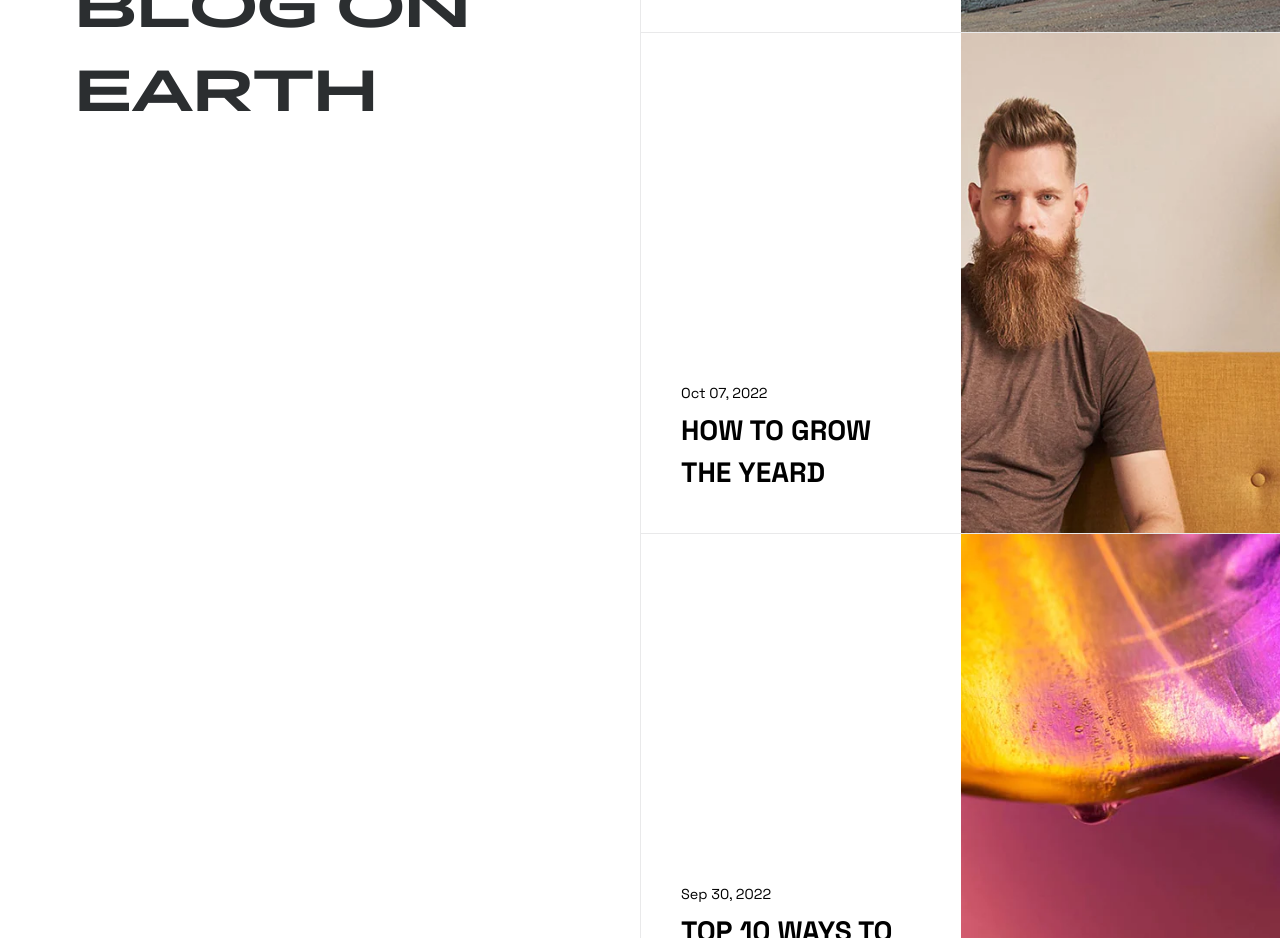
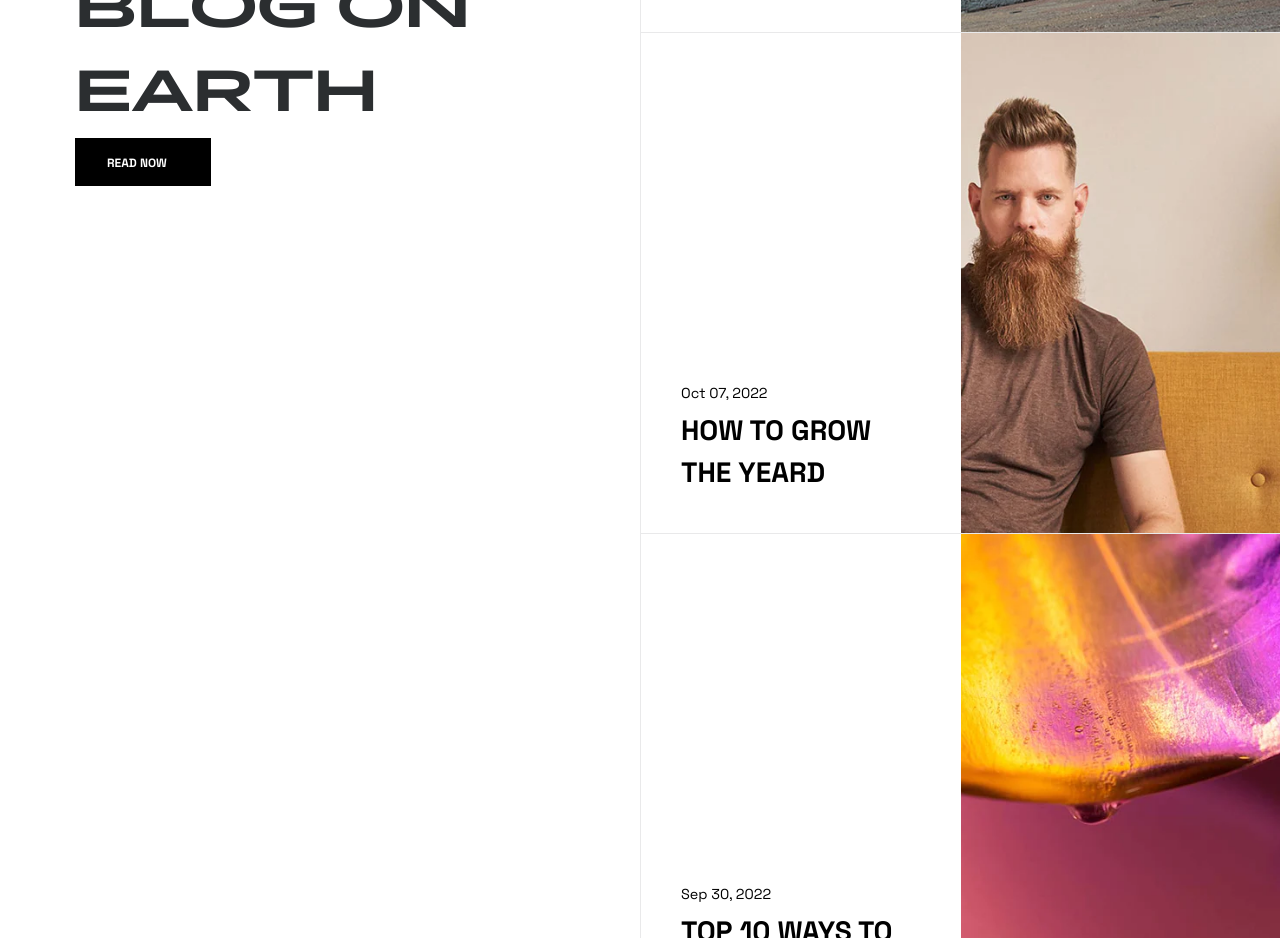
Before and after one commit to Biplo12/beardbrand-clone, a Next.js app: page / in a window 1280 px wide. Shown: the part 3960-4898 px from the top of the page. Built offline with nearby package versions, Linux system fonts and the light colour scheme; a web font is replaced by a local one.

Commit message:
FIX: lint error

```diff
--- a/components/Articles/Partials/TextSide.tsx
+++ b/components/Articles/Partials/TextSide.tsx
@@ -1,5 +1,5 @@
 import React from 'react';
-// import Button from '../../Common/Button';
+import ButtonArrow from '@common/ButtonArrow';
 import { useInView } from 'react-intersection-observer';
 
 const TextSide: React.FC = (): JSX.Element => {
@@ -17,7 +17,7 @@ const TextSide: React.FC = (): JSX.Element => {
         >
           THE GREATEST GROOMING BLOG ON EARTH
         </h1>
-        {/* <Button buttonColor="black" text="READ NOW" /> */}
+        <ButtonArrow buttonColor="black" text="READ NOW" />
       </div>
     </div>
   );
--- a/components/common/Button.tsx
+++ b/components/Common/ButtonArrow.tsx
@@ -5,7 +5,7 @@ interface IBUTTON {
   text: string;
 }
 
-const Button: React.FC<IBUTTON> = ({ buttonColor, text }): JSX.Element => {
+const ButtonArrow: React.FC<IBUTTON> = ({ buttonColor, text }): JSX.Element => {
   const [hovered, setHovered] = useState(false);
   return (
     <>
@@ -34,4 +34,4 @@ const Button: React.FC<IBUTTON> = ({ buttonColor, text }): JSX.Element => {
     </>
   );
 };
-export default Button;
+export default ButtonArrow;
--- a/components/Hero/Partials/TextSide.tsx
+++ b/components/Hero/Partials/TextSide.tsx
@@ -1,4 +1,4 @@
-import Button from '@components/Common/Button';
+import ButtonArrow from '@components/Common/ButtonArrow';
 import React from 'react';
 
 interface ITextSide {
@@ -21,7 +21,7 @@ const TextSide: React.FC<ITextSide> = ({
         <p className="max-w-[75%] mxlg:max-w-[100%] mxlg:text-center">
           {content}
         </p>
-        <Button buttonColor="white" text={buttonText} />
+        <ButtonArrow buttonColor="white" text={buttonText} />
       </div>
     </div>
   );
```
